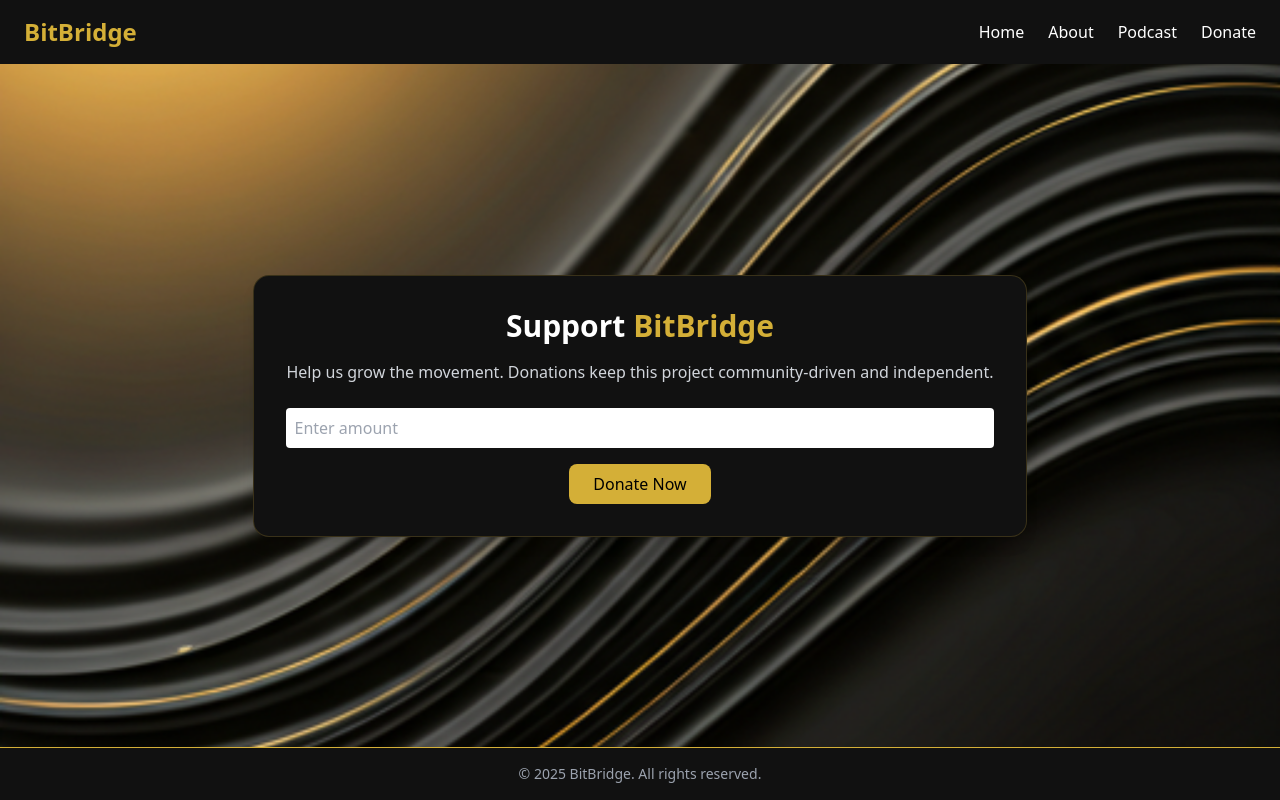
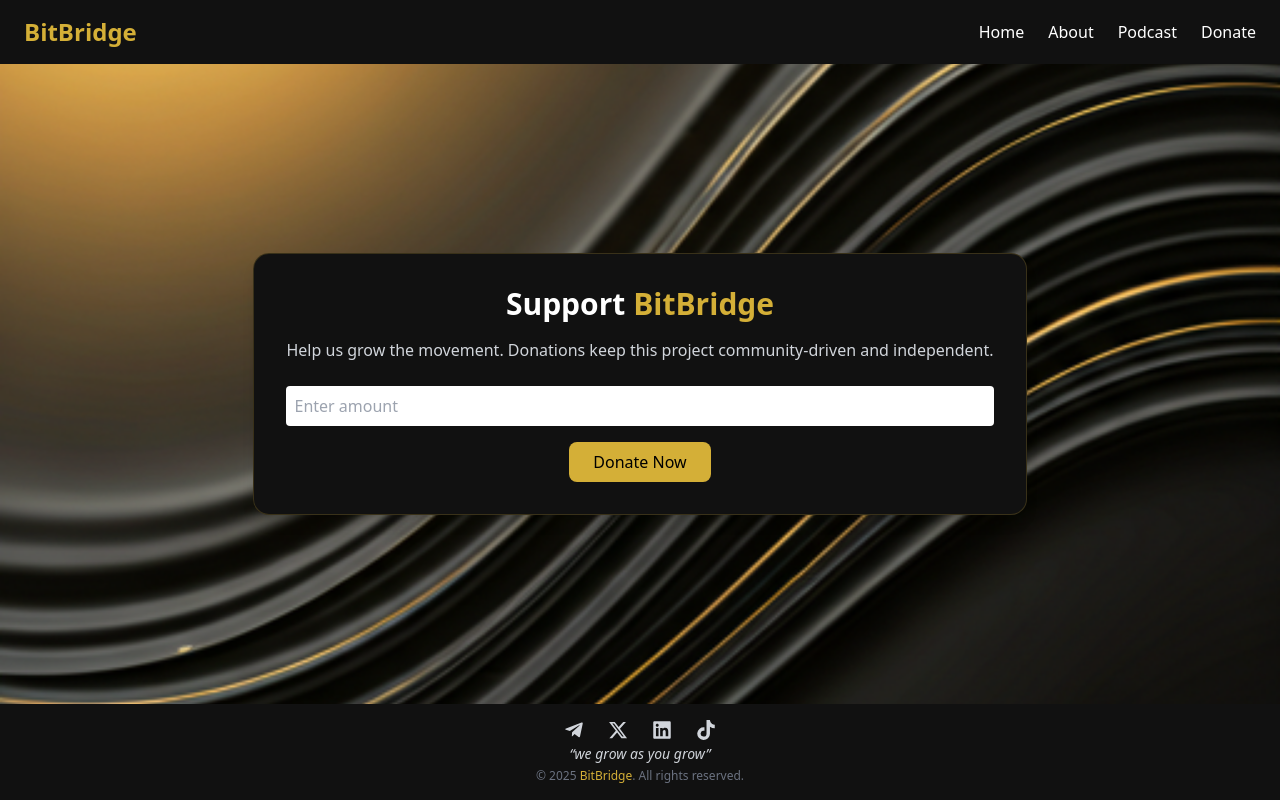
Before and after one commit to macho254/Community_Website, a React (Vite) app: page /donate in a window 1280 px wide. Built offline with nearby package versions, Linux system fonts and the light colour scheme.

Commit message:
update footer to include icons

```diff
--- a/src/components/Footer.jsx
+++ b/src/components/Footer.jsx
@@ -1,7 +1,64 @@
+// export default function Footer() {
+//   return (
+//     <footer className="bg-[#111] p-4 border-t border-gold text-center text-sm text-gray-400">
+//       <p>© {new Date().getFullYear()} BitBridge. All rights reserved.</p>
+//     </footer>
+//   );
+// }
+// src/components/Footer.jsx
+// src/components/Footer.jsx
+import { FaTelegramPlane, FaLinkedin, FaTiktok } from "react-icons/fa";
+import { FaXTwitter } from "react-icons/fa6";
+
+
 export default function Footer() {
   return (
-    <footer className="bg-[#111] p-4 border-t border-gold text-center text-sm text-gray-400">
-      <p>© {new Date().getFullYear()} BitBridge. All rights reserved.</p>
+    <footer className="bg-[#111]  text-gray-300 py-4">
+      <div className="container mx-auto flex flex-col items-center space-y-1">
+        {/* Social media icons */}
+        <div className="flex space-x-6 text-xl">
+          <a
+            href="https://t.me/yourTelegramLink"
+            target="_blank"
+            rel="noopener noreferrer"
+            className="hover:text-gold transition hover:translate-y-1"
+          >
+            <FaTelegramPlane />
+          </a>
+          <a
+            href="https://x.com/yourXHandle"
+            target="_blank"
+            rel="noopener noreferrer"
+            className="hover:text-gold transition hover:translate-y-1"
+          >
+            <FaXTwitter />
+          </a>
+          <a
+            href="https://linkedin.com/in/yourLinkedIn"
+            target="_blank"
+            rel="noopener noreferrer"
+            className="hover:text-gold transition hover:translate-y-1"
+          >
+            <FaLinkedin />
+          </a>
+          <a
+            href="https://tiktok.com/@yourTikTok"
+            target="_blank"
+            rel="noopener noreferrer"
+            className="hover:text-gold transition hover:translate-y-1"
+          >
+            <FaTiktok />
+          </a>
+        </div>
+
+        {/* Community slogan */}
+        <p className="italic text-sm">“we grow as you grow”</p>
+
+        {/* Copyright */}
+        <p className="text-xs text-gray-500">
+          &copy; {new Date().getFullYear()} <span className="text-gold">BitBridge</span>. All rights reserved.
+        </p>
+      </div>
     </footer>
   );
 }
```
